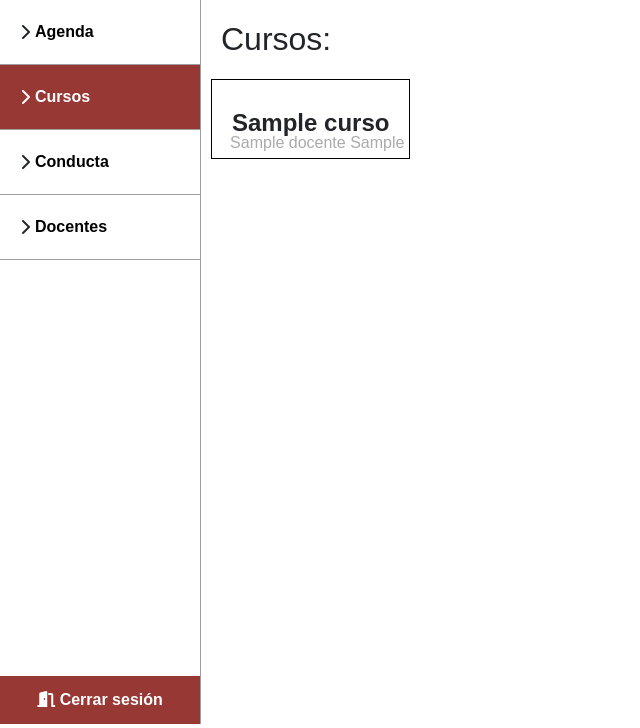
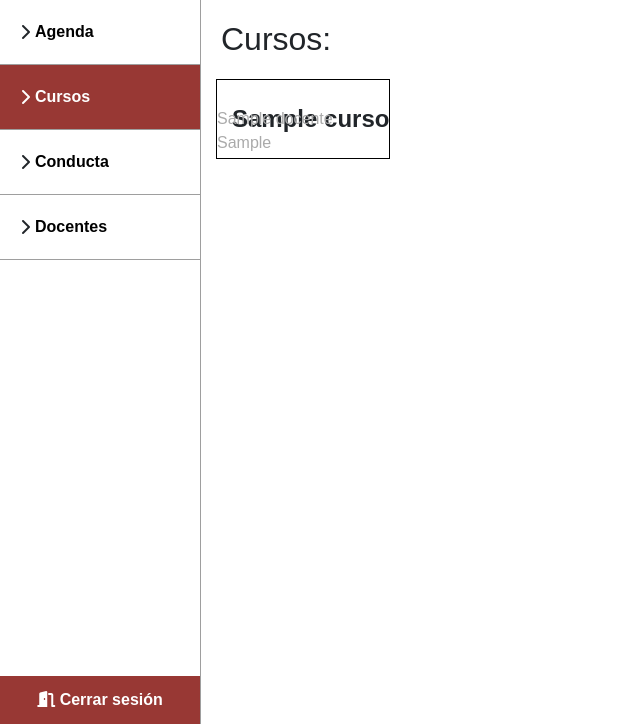
Before and after one commit to Letalandroid/web_direccion, a PHP site: page /director/cursos in a window 1280 px wide. Shown: the part 72-800 px from the top of the page, without its empty margins (0-640 px from the left). Run offline with PHP 8.4, Linux system fonts and the light colour scheme; the visitor is signed in with stand-in values (Sample User, id 1); tables that the repository leaves empty or names only in its code hold one stand-in row (values such as "Sample post"); some libraries are stand-ins or nearby versions.

Commit message:
Style to /cursos

```diff
--- a/controllers/Cursos.php
+++ b/controllers/Cursos.php
@@ -48,4 +48,20 @@ class Cursos
             return array('error' => true, 'message' => 'Error en el servidor: ' . $e);
         }
     }
+
+    static function create($nombre)
+    {
+        try {
+            $db = new Database();
+            $query = $db->connect()->prepare('insert into cursos (nombre) values (?);');
+
+            $query->bindValue(1, $nombre, PDO::PARAM_INT);
+            $query->execute();
+
+            return array('success' => true, 'message' => '📚️ Curso agregado exitosamente');
+        } catch (Exception $e) {
+            http_response_code(500);
+            return array('error' => true, 'message' => 'Error en el servidor: ' . $e);
+        }
+    }
 }
--- a/views/director/css/cursos.css
+++ b/views/director/css/cursos.css
@@ -11,7 +11,6 @@ main {
     width: calc(100vw - 221px - 40px);
     height: calc(100vh - 72.31px - 36.78px - 60px);
     width: 100%;
-    padding: 0 10px;
     scroll-behavior: smooth;
     display: flex;
     flex-wrap: wrap;
@@ -29,14 +28,16 @@ main {
     }
 
     .course {
+        display: flex;
+        align-items: center;
+        padding-left: 15px;
+        margin: 0 15px;
         position: relative;
         width: 100%;
         height: 80px;
         border: 1px solid #000;
         font-size: 24px;
         font-weight: bold;
-        padding: 0 20px;
-        padding-top: 25px;
 
         span:nth-child(2) {
             position: absolute;
```
